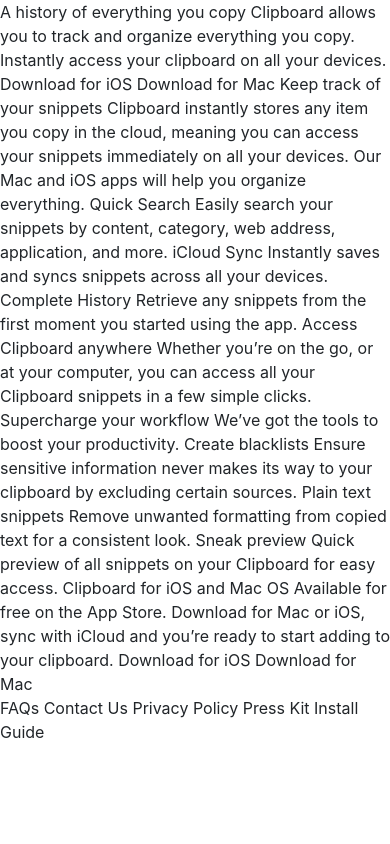
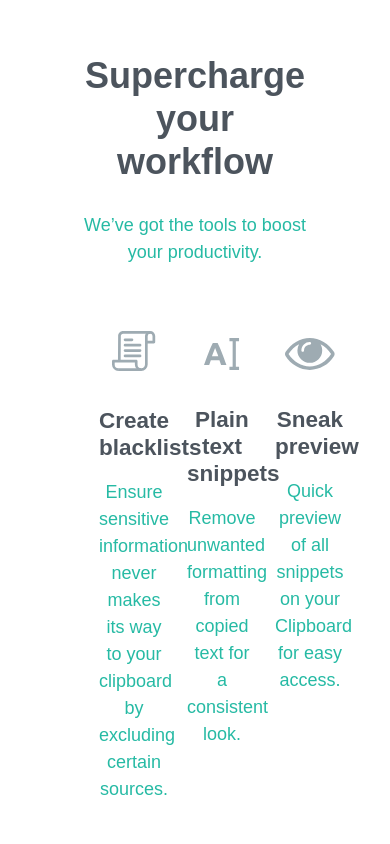
Before and after one commit to vivcis/Team-12-Clipboard-Landing-Page, a plain HTML site: page index.html in a window 390 px wide. Shown: the top 844 px of the page. Drawn offline with Linux system fonts and the light colour scheme; files whose address does not match are found by name; a web font is replaced by a local one.

Commit message:
Front-End Code without Responsiveness

```diff
--- a/css/styles.css
+++ b/css/styles.css
@@ -3,4 +3,53 @@
   padding: 0;
   box-sizing: border-box;
   scroll-behavior: smooth;
+  font-size: 18px;
+  font-family: 'Bai Jamjuree', sans-serif;
 }
+
+.main-container {
+  text-align: center;
+  /* width: 1400px; */
+}
+
+.heading {
+  margin: 3em 20%;
+}
+
+.sub-head {
+  color: hsl(210, 10%, 33%);
+  margin-bottom: 0.8em;
+  font-weight: 600;
+}
+
+.sub-head-paragraph {
+  color: hsl(171, 66%, 44%);
+}
+
+.sub-main-container {
+  display: flex;
+  margin: 0 5em;
+}
+
+.sub-container {
+  margin-left: 0.5em;
+  margin-right: 0.5em;
+  width: 33.33%;
+}
+
+.first {
+  margin-top: -0.4em;
+}
+
+.img-logo {
+  margin-bottom: 2em;
+  margin-top: 1em;
+}
+
+.product-container {
+  margin-top: 8em;
+}
+
+.img-product-logo {
+  margin: 0 2.5em;
+}
--- a/index.html
+++ b/index.html
@@ -3,10 +3,11 @@
 
 <head>
   <meta charset="UTF-8">
-  <meta name="viewport" content="width=device-width, initial-scale=1.0"> <!-- displays site properly based on user's device -->
+  <meta name="viewport" content="width=device-width, initial-scale=1.0, maximum-scale=1, user-scalable= no"> <!-- displays site properly based on user's device -->
   <!-- Font Awesome icons (free version)-->
   <script src="./assets/font awsome/js/all.js"></script>
   <!-- Google fonts -->
+  <link href="https://fonts.googleapis.com/css2?family=Bai+Jamjuree:wght@200;300;400;500;600;700&display=swap" rel="stylesheet">
   <!-- Bootstrap -->
   <link href="./assets/bootstrap/css/bootstrap.min.css" rel="stylesheet">
   <!-- Core theme CSS-->
@@ -17,7 +18,7 @@
 
 <body>
   <!-- Main -->
-  A history of everything you copy
+  <!-- A history of everything you copy
 
   Clipboard allows you to track and organize everything you
   copy. Instantly access your clipboard on all your devices.
@@ -46,39 +47,60 @@
   Access Clipboard anywhere
 
   Whether you’re on the go, or at your computer, you can access all your Clipboard
-  snippets in a few simple clicks.
+  snippets in a few simple clicks. -->
 
-  Supercharge your workflow
+  <!-- My Work -->
+    <div class="main-container <!--container-fluid -->">
+      <div class="heading">
+        <h2 class="sub-head">Supercharge your workflow</h2>
+        <p class="sub-head-paragraph">We’ve got the tools to boost your productivity.</p>
+      </div>
 
-  We’ve got the tools to boost your productivity.
+      <div class="sub-main-container">
+        <div class="sub-container first">
+          <img src="images/icon-blacklist.svg" alt="" class="img-logo">
+          <h5 class="sub-head">Create blacklists</h5>
+          <p class="sub-head-paragraph">Ensure sensitive information never makes its way to your clipboard by excluding certain sources.</p>
+        </div>
 
-  Create blacklists
+        <div class="sub-container">
+          <img src="images/icon-text.svg" alt="" class="img-logo">
+          <h5 class="sub-head">Plain text snippets</h5>
+          <p class="sub-head-paragraph">Remove unwanted formatting from copied text for a consistent look.</p>
+        </div>
 
-  Ensure sensitive information never makes its way to your clipboard by excluding certain sources.
+        <div class="sub-container">
+          <img src="images/icon-preview.svg" alt="" class="img-logo">
+          <h5 class="sub-head">Sneak preview</h5>
+          <p class="sub-head-paragraph">Quick preview of all snippets on your Clipboard for easy access.</p>
+        </div>
+      </div>
 
-  Plain text snippets
+      <div class="product-container">
+        <img src="images/logo-google.png" alt="" class="img-product-logo">
+        <img src="images/logo-ibm.png" alt="" class="img-product-logo">
+        <img src="images/logo-microsoft.png" alt="" class="img-product-logo">
+        <img src="images/logo-hp.png" alt="" class="img-product-logo">
+        <img src="images/logo-vector-graphics.png" alt="" class="img-product-logo">
+      </div>
+    </div>
+  <!-- My Work -->
 
-  Remove unwanted formatting from copied text for a consistent look.
-
-  Sneak preview
-
-  Quick preview of all snippets on your Clipboard for easy access.
-
-  Clipboard for iOS and Mac OS
+  <!-- Clipboard for iOS and Mac OS
 
   Available for free on the App Store. Download for Mac or iOS, sync with iCloud
   and you’re ready to start adding to your clipboard.
 
   Download for iOS
-  Download for Mac
+  Download for Mac -->
 
   <!-- Main -->
   <footer>
-    FAQs
+    <!-- FAQs
   Contact Us
   Privacy Policy
   Press Kit
-  Install Guide
+  Install Guide -->
 
   </footer>
 
```
